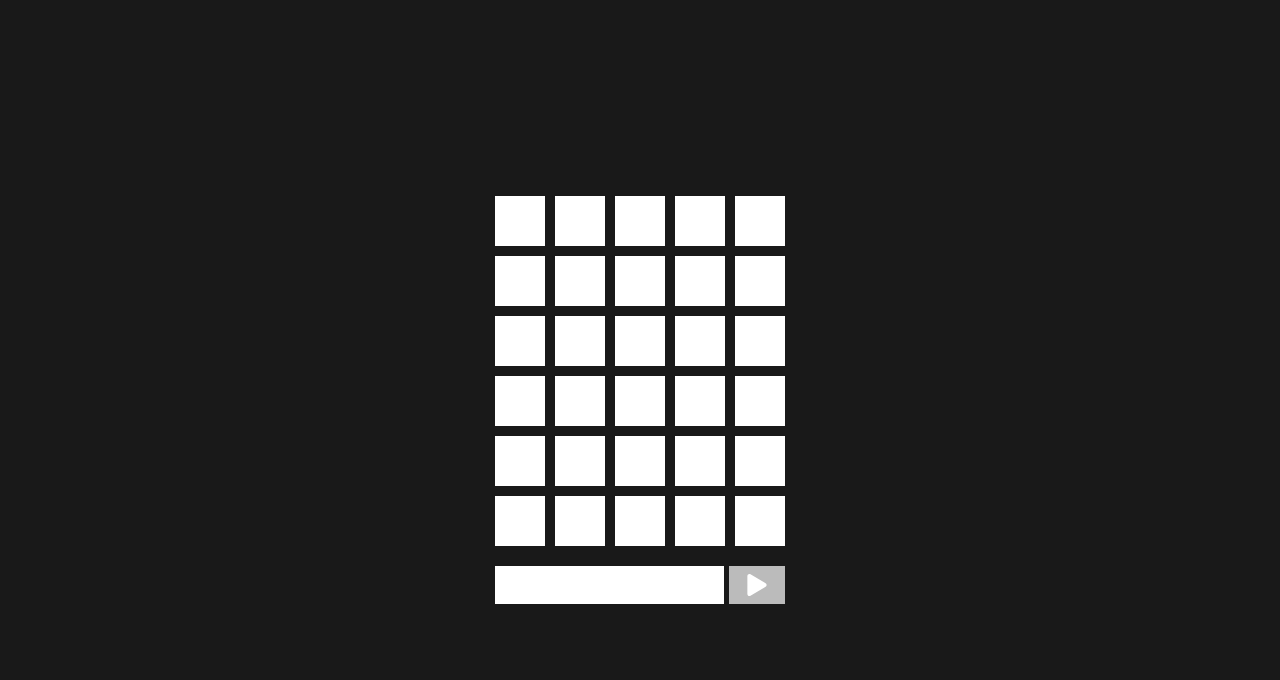
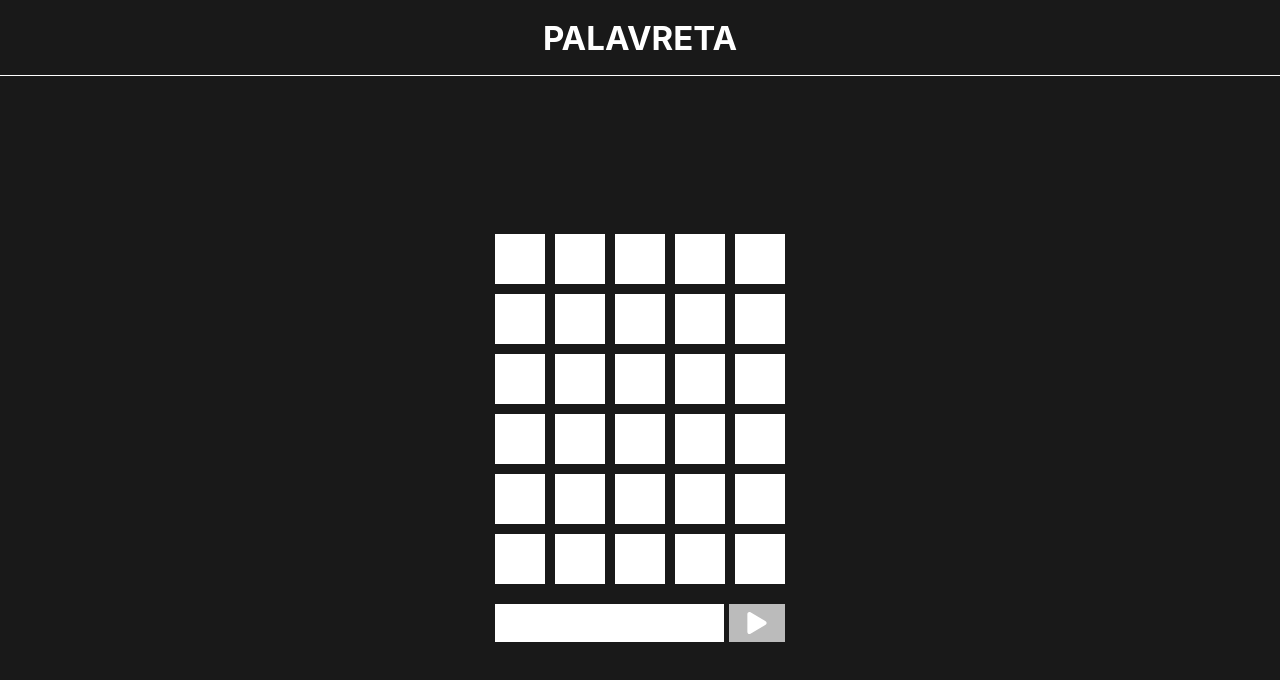
Before and after one commit to Guthias/palavreta, a React (Create React App) app: page / in a window 1280 px wide. Shown: the top 680 px of the page. Built offline with nearby package versions, Linux system fonts and the light colour scheme.

Commit message:
feat: creating Header

```diff
--- a/src/App.jsx
+++ b/src/App.jsx
@@ -1,10 +1,10 @@
 import React from 'react';
 import styled from 'styled-components';
+import Header from './components/Header';
 import WordBoard from './components/WordBoard';
-import WordInput from './components/WordInput';
 import WordsProvider from './context/WordsProvider';
 
-const Div = styled.div`
+const PageContent = styled.div`
   background-color: #191919;
   height: 100vh;
   width: 100vw;
@@ -12,15 +12,16 @@ const Div = styled.div`
   flex-direction: column;
   align-items: center;
   justify-content: center;
+  overflow: hidden;
 `;
 
 function App() {
   return (
     <WordsProvider>
-      <Div>
+      <PageContent>
+        <Header />
         <WordBoard />
-        <WordInput />
-      </Div>
+      </PageContent>
     </WordsProvider>
   );
 }
--- /dev/null
+++ b/src/components/Header.jsx
@@ -0,0 +1,27 @@
+import React from 'react';
+import styled from 'styled-components';
+
+const HeaderArea = styled.div`
+  font-size: 22px;
+  display: flex;
+  width: 100%;
+  flex-direction: row;
+  justify-content: center;
+  padding: 0.8em;
+  border-bottom: 1px solid white;
+`;
+
+const Title = styled.h1`
+  font-size: 1.5em;
+  color: white;
+  text-transform: uppercase;
+  margin: 0;
+`;
+
+export default function Header() {
+  return (
+    <HeaderArea>
+      <Title>Palavreta</Title>
+    </HeaderArea>
+  );
+}
--- a/src/components/WordBoard.jsx
+++ b/src/components/WordBoard.jsx
@@ -3,6 +3,14 @@ import { nanoid } from 'nanoid';
 import styled from 'styled-components';
 import useWords from '../hooks/useWords';
 import BoardRow from './BoardRow';
+import WordInput from './WordInput';
+
+const BoardArea = styled.div`
+  display: flex;
+  height: 100%;
+  flex-direction: column;
+  justify-content: center;
+`;
 
 const Board = styled.div`
   display: flex;
@@ -24,6 +32,7 @@ export default function WordBoard() {
   }, []);
 
   return (
+    <BoardArea>
       <Board>
         {
           Array.from(Array(NUMBER_OF_TRIES).keys()).map((_, index) => (
@@ -31,5 +40,7 @@ export default function WordBoard() {
           ))
         }
       </Board>
+      <WordInput />
+    </BoardArea>
   );
 }
```
Lines whose indentation alone changed are shown as unchanged.
